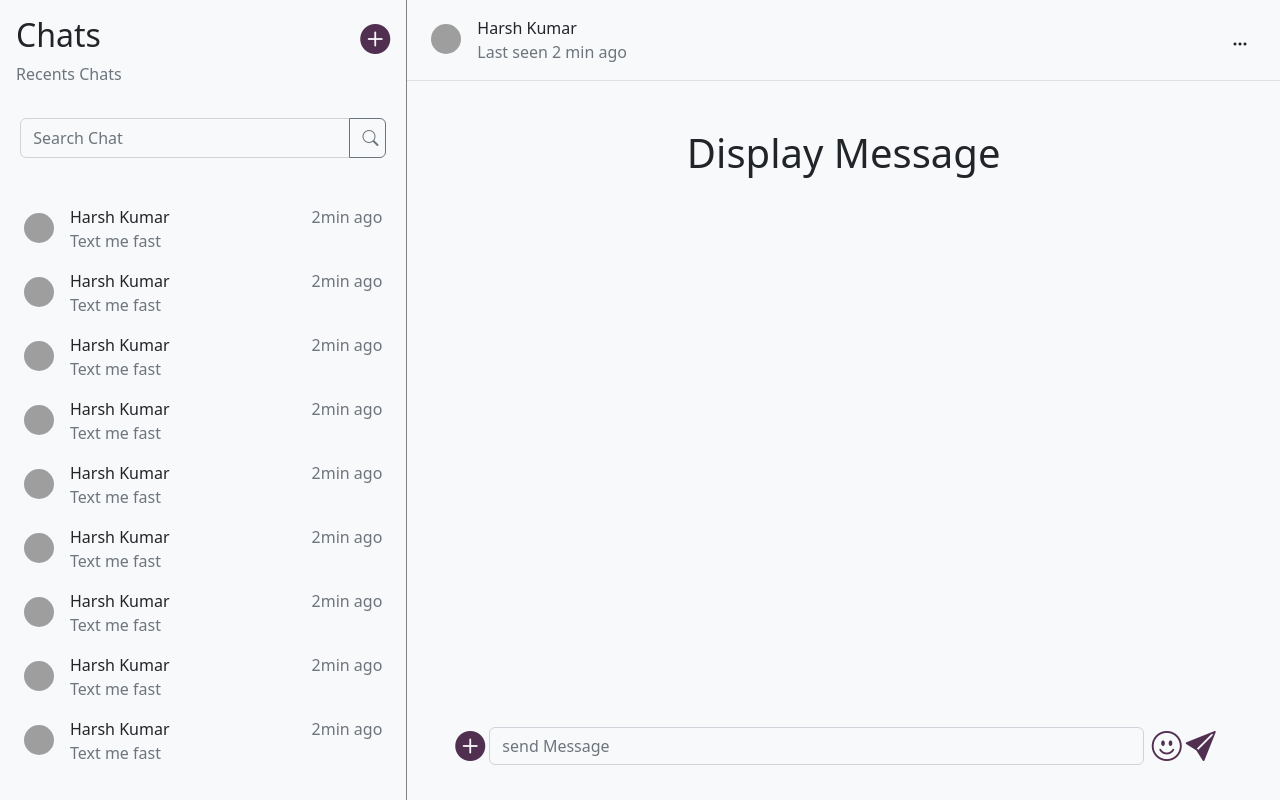
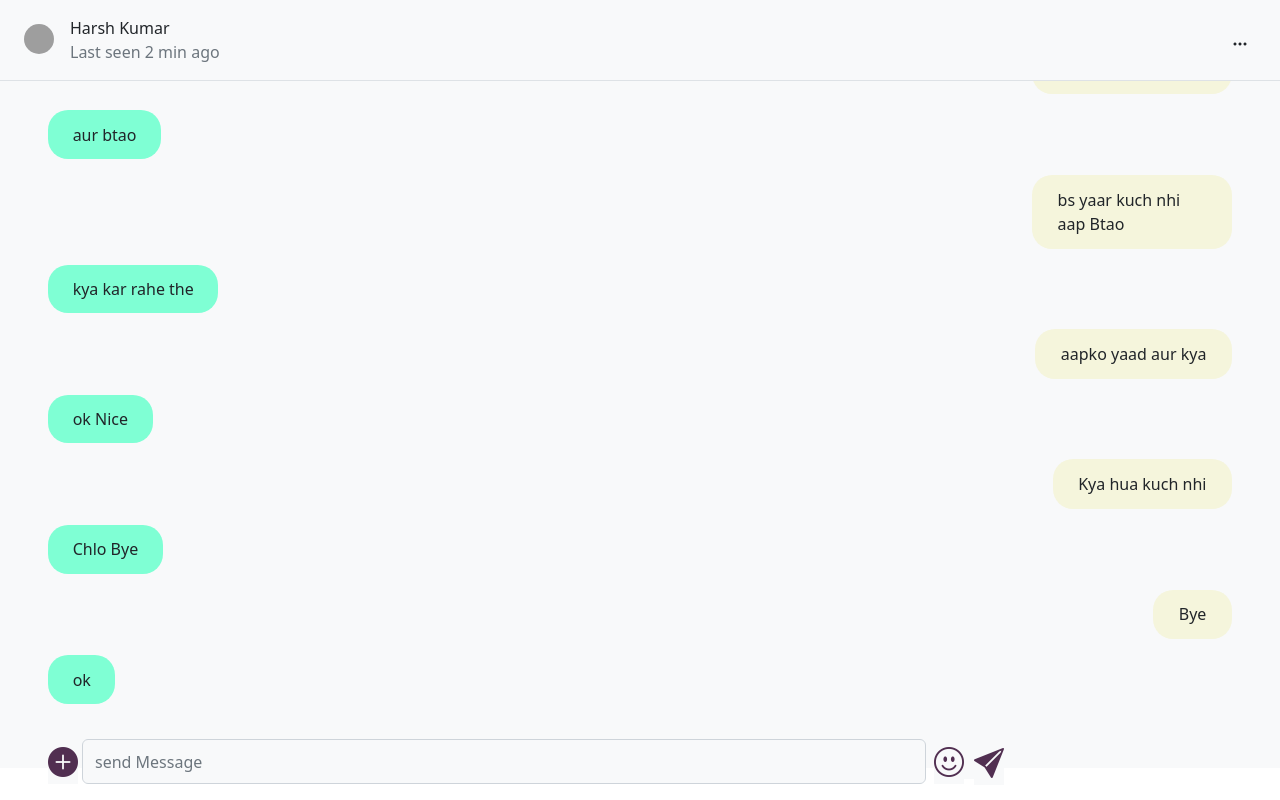
Before and after one commit to harshkumar88/ChatMate, a React (Create React App) app in the folder client/: page /Chatting in a window 1280 px wide. Built offline with nearby package versions, Linux system fonts and the light colour scheme; grey boxes are pictures that could not be loaded.

Commit message:
creating proper ui for sending msg

```diff
--- a/client/src/App.js
+++ b/client/src/App.js
@@ -1,11 +1,16 @@
-import React from "react";
+import React,{useState,useEffect} from "react";
+import { Routes,Route } from "react-router-dom";
 import Form from "./Components/Authentication/Form.js";
 import Chat from "./Components/Chats/Chat.jsx";
+import Chatting from "./Components/Chats/Main/Chatting.jsx";
 
 function App() {
   return (
     <div>
-    <Chat/>
+    <Routes>
+     <Route exact path='/' element={<Chat/>}/>
+     <Route exact path='/Chatting' element={<Chatting/>}/>
+    </Routes>
     </div>
   );
 }
--- a/client/src/Components/Chats/Chat.jsx
+++ b/client/src/Components/Chats/Chat.jsx
@@ -26,10 +26,14 @@ const Chat = () => {
   }, [])
 
   return (
+    <div>
+   {change==false?
+    <div className='d-flex'>
+     <SidebarChat change={change}/>
+     <Chatting change={change}/>
+    </div>
+    :<div><SidebarChat change={change}/></div>}
 
-    <div className='d-flex'>
-     <SidebarChat/>
-     <Chatting/>
     </div>
   )
 }
--- a/client/src/Components/Chats/Main/Chatting.jsx
+++ b/client/src/Components/Chats/Main/Chatting.jsx
@@ -1,19 +1,17 @@
-import React from 'react'
+import React,{useEffect,useState} from 'react'
 import Display from './Display'
 import Info from './Info'
-import SendMsg from './SendMsg'
+import { Navigate,useNavigate } from 'react-router-dom'
+
 import './Main.css'
 
-const Chatting = () => {
+const Chatting = ({change}) => {
   return (
-    <div className='bg-light w-75'>
+    <div className={change==false?'bg-light w-75':'bg-light w-100'}>
     <Info/>
     <div className='d-flex flex-column justify-content-between heightDisplay'>
-    <Display/>
-    <SendMsg/>
+    <Display change={change}/>
     </div>
-
-
     </div>
   )
 }
--- a/client/src/Components/Chats/Main/Display.jsx
+++ b/client/src/Components/Chats/Main/Display.jsx
@@ -1,9 +1,73 @@
-import React from 'react'
+import React,{useEffect,useState} from 'react'
+import './Main.css'
 
-const Display = () => {
+
+let data=[{Data:["hi how are youaaaaaaaaaaaaaaaaaaaaaaaaaaaaaaaaaaaaaaaaaaaaaaaaaaaaaaaaaaaa","i am fineaaaaaaaaaaaaaaaaaaaaaaaaaaaaaaaaaaaaaaaaaaaaaaaaaaaaaaaaaaaaaaaaaaaaaaaaaaaaaa","aur btao","bs yaar kuch nhi aap Btao",
+"kya kar rahe the","aapko yaad aur kya","ok Nice","Kya hua kuch nhi","Chlo Bye","Bye Gn"],Day:"Yesterday"},{Data:["hi how are youaaaaaaaaaaaaaaaaaaaaaaaaaaaaaaaaaaaaaaaaaaaaaaaaaaaaaaaaaaaa","i am fineaaaaaaaaaaaaaaaaaaaaaaaaaaaaaaaaaaaaaaaaaaaaaaaaaaaaaaaaaaaaaaaaaaaaaaaaaaaaaa","aur btao","bs yaar kuch nhi aap Btao",
+"kya kar rahe the","aapko yaad aur kya","ok Nice","Kya hua kuch nhi","Chlo Bye","Bye","ok"],Day:"Today"}];
+const Display = ({change}) => {
+  const [arr,setData]=useState(data);
+  const [text,setText]=useState();
+
+  useEffect(()=>{
+    let objDiv = document.getElementById("scrollDiv");
+     objDiv.scrollTop = objDiv.scrollHeight;
+  },[])
+  const sendMsg=(e)=>{
+    e.preventDefault();
+
+    if(text=='')return;
+    let info=[];
+    for(let i  of arr){
+      if(i.Day!="Today")info.push(i);
+      else{
+        let newInfo=[...i.Data,text];
+        let newDoc={Data:newInfo,Day:"Today"};
+        info.push(newDoc)
+      }
+    }
+    setText("");
+    setData(info);
+
+      let objDiv = document.getElementById("scrollDiv");
+     objDiv.scrollTop = objDiv.scrollHeight;
+  }
   return (
-    <div className='flex-grow-1 border-top'>
-      <div className=" mx-auto text-center mt-5"><h1 >Display Message</h1></div>
+
+    <div className='flex-grow-1 border-top scroll mb-5' id="scrollDiv">
+      <div className=" mx-auto mt-3">
+      {arr.map((ele,id)=>{
+           return(
+            <div key={id}>
+            <p className='text-muted text-center fitContent mx-auto'>{ele.Day}</p>
+            <div className='mt-4'>
+            {ele.Data.map((ele,id)=>{
+              return (
+               <div key={id}>
+               {id%2==0? <div key={id} className="ms-5 bg-light"><p className=' text-break  leftStyle '>{ele}</p></div>:<div key={id} className=" text-break me-5 w-100 bg-light "><p className='ms-auto me-5 rightStyle'>{ele}</p></div>}
+              </div>
+              )
+           })}
+           </div>
+            </div>
+           )
+      })}
+      </div>
+
+      {/*SEnd Msg*/}
+
+
+    <div className={change==false?'d-flex fixedPos1 mt-3 ':'d-flex fixedPos2 mt-3 '}>
+    <div className='bi bi-plus-circle-fill sizeIcon ms-5 mx-1 bg-light'></div>
+    <div className='w-75'>
+       <form onSubmit={sendMsg} className="d-flex">
+       <input className='form-control bg-light' placeholder='send Message' onChange={(e)=>setText(e.target.value)} value={text}/>
+       <div className='bi bi-emoji-smile sizeIcon ms-2 bg-light'></div>
+       <button  type="submit" className='bg-light sizeIcon'><div className='bi bi-send-fill sizeIcon mx-1 bg-light'></div></button>
+       </form>
+
+       </div>
+    </div>
     </div>
   )
 }
--- a/client/src/Components/Chats/Main/Main.css
+++ b/client/src/Components/Chats/Main/Main.css
@@ -4,7 +4,50 @@
    .sizeIcon{
     width: 30px;
     font-size: 30px;
-    color:rgb(81, 47, 81);
     cursor: pointer;
-    margin-top: -0.5%;
+    background-color: white;
 }
+.floatRight{
+    float: right;
+}
+.scroll{
+    overflow: auto;
+}
+.leftStyle{
+    background-color: aquamarine;
+    border-radius: 20px;
+    width: fit-content;
+    max-width: 200px;
+    padding-left: 2%;
+    padding-right: 2%;
+    padding-top: 1%;
+    padding-bottom: 1%;
+}
+.rightStyle{
+    background-color: beige;
+    border-radius: 20px;
+    width: fit-content;
+    max-width: 200px;
+    padding-left: 2%;
+    padding-right: 2%;
+    padding-top: 1%;
+    padding-bottom: 1%;
+}
+
+.fitContent{
+    width: fit-content;
+    border-color: black;
+    border-bottom: 2px solid;
+}
+
+.fixedPos1{
+    position: fixed;
+    bottom: 2%;
+    width: 60%;
+}
+
+.fixedPos2{
+    position: fixed;
+    bottom: 2%;
+    width: 95%;
+}
--- a/client/src/Components/Chats/Main/SendMsg.jsx
+++ b/client/src/Components/Chats/Main/SendMsg.jsx
@@ -1,17 +1,26 @@
-import React from 'react'
+import React,{useState} from 'react'
+import {useNavigate} from 'react-router-dom'
+const SendMsg = ({setData,data}) => {
+  const [text,setText]=useState();
+  const navigate=useNavigate();
+  const sendMsg=(e)=>{
+    e.preventDefault();
+    let info=data[1];
+    info.Data.push(text);
+    setData(data)
 
-const SendMsg = () => {
+
+  }
   return (
     <div className='d-flex'>
-    <div className='bi bi-plus-circle-fill sizeIcon ms-5 mx-1'></div>
+    <div className='bi bi-plus-circle-fill sizeIcon ms-5 mx-1 bg-light'></div>
     <div className='w-75'>
-       <form>
-       <input className='form-control bg-light' placeholder='send Message'/>
+       <form onSubmit={sendMsg} className="d-flex">
+       <input className='form-control bg-light' placeholder='send Message' onChange={(e)=>setText(e.target.value)}/>
+       <div className='bi bi-emoji-smile sizeIcon ms-2 bg-light'></div>
+       <button  type="submit" className='bg-light sizeIcon'><div className='bi bi-send-fill sizeIcon mx-1 bg-light'></div></button>
        </form>
        </div>
-     <div className='bi bi-emoji-smile sizeIcon ms-2'></div>
-     <div className='bi bi-send-fill sizeIcon mx-1'></div>
-
     </div>
   )
 }
--- a/client/src/Components/Chats/SideBar/SidebarChat.jsx
+++ b/client/src/Components/Chats/SideBar/SidebarChat.jsx
@@ -6,27 +6,7 @@ import Addperson from './Addperson';
 import Users from './Users';
 
 
-const SidebarChat = () => {
-
-  const [change, setChange] = useState(false);
-
-  const setWidth = () => {
-    const w = window.innerWidth
-    if (w < 600) {
-      setChange(true);
-    }
-    else {
-      setChange(false)
-    }
-  }
-
-  window.onresize = function () {
-    setWidth()
-  }
-
-  useEffect(() => {
-    setWidth();
-  }, [])
+const SidebarChat = ({change}) => {
 
   return (
     <div className={change == true ? 'sideWidth2 bg-light' : "sidebarWidth1 bg-light"}>
--- a/client/src/Components/Chats/SideBar/Users.jsx
+++ b/client/src/Components/Chats/SideBar/Users.jsx
@@ -1,18 +1,25 @@
 import React, { useEffect, useState } from 'react'
+import { Navigate, useNavigate } from 'react-router-dom';
 
 const Users = ({ check }) => {
+    const navigate=useNavigate();
     const [change, setChange] = useState(false);
     useEffect(() => {
         setChange(check);
     })
+    const showHideChat=()=>{
+        if(change==true){
+            navigate("/Chatting",{change:check})
+        }
+    }
     const arr = [1, 2, 3, 4, 5, 6, 7, 8, 9, 10, 11, 12, 13, 14, 15, 16, 17, 18, 19, 20, 21, 22, 23, 24, 25, 26, 27, 28, 29, 30]
     return (
         <div className={change == true ? 'scrollChats1 bg-light p-4' : "scrollChats2 bg-light p-4"}>
 
             {arr.map((ele, id) => {
                 return (
-                    <div className={id!=0?'d-flex justify-content-between mt-3 pointer':'d-flex justify-content-between pointer'}>
-                        <div key={id} className="d-flex">
+                    <div className={id!=0?'d-flex justify-content-between mt-3 pointer':'d-flex justify-content-between pointer'} key={id} onClick={showHideChat}>
+                        <div  className="d-flex">
                             <div style={{ backgroundImage: 'url("https://th.bing.com/th/id/OIP.OmZtZd_CsC1JImAaVjEZUwHaFj?pid=ImgDet&rs=1")' }} className='setImage mr-3 mt-2'>
                             </div>
                             <div className=' mx-3'>
--- a/client/src/Components/Chats/SideBar/sidechat.css
+++ b/client/src/Components/Chats/SideBar/sidechat.css
@@ -1,5 +1,5 @@
 .sidebarWidth1{
-    width:35vw;
+    width:50vw;
     min-height: 100vh;
     border-right: 1px solid grey;
 }
@@ -38,7 +38,7 @@
 .scrollChats2{
     overflow: scroll;
     height: 75vh;
-    margin-top: 15%;
+    margin-top: 13%;
 
   }
   .pointer{
--- a/client/src/index.js
+++ b/client/src/index.js
@@ -1,11 +1,16 @@
 import React from 'react';
 import ReactDOM from 'react-dom/client';
+import { BrowserRouter } from 'react-router-dom';
 import App from './App';
 
 
 const root = ReactDOM.createRoot(document.getElementById('root'));
 root.render(
+  <BrowserRouter>
   <React.StrictMode>
+
     <App />
+
   </React.StrictMode>
+  </BrowserRouter>
 );
```
